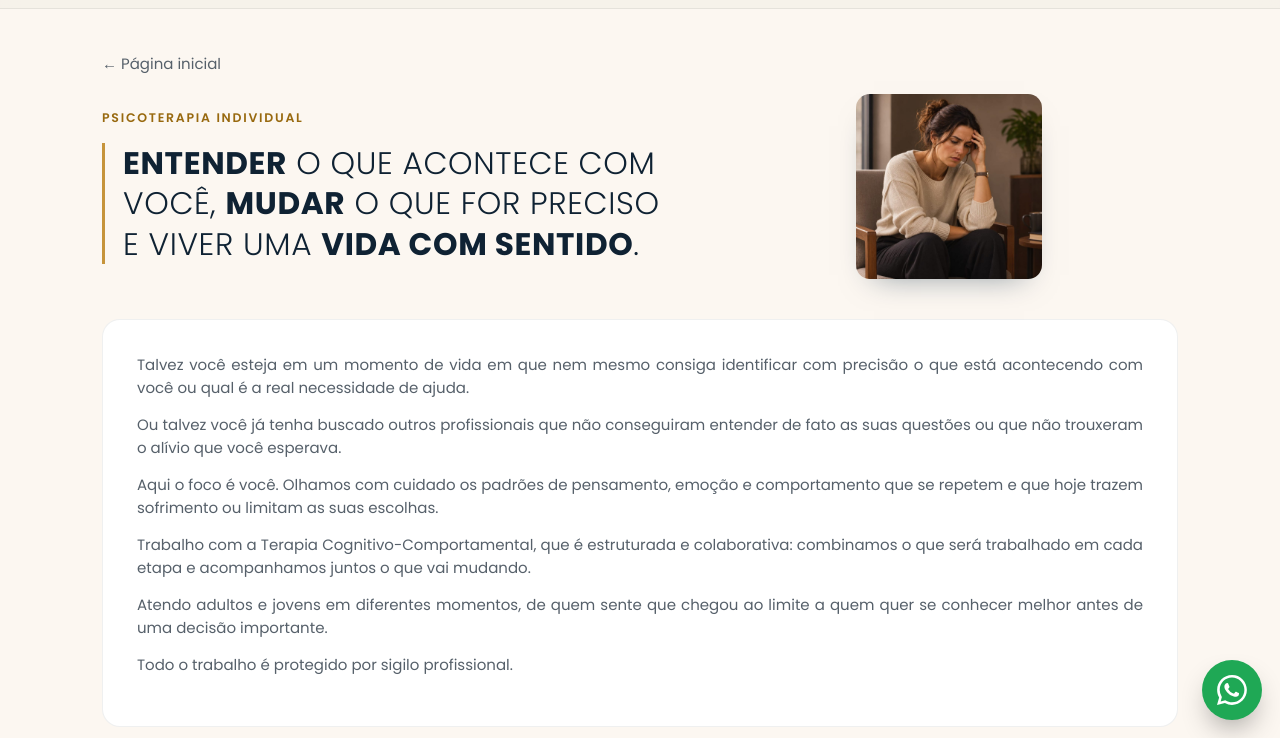
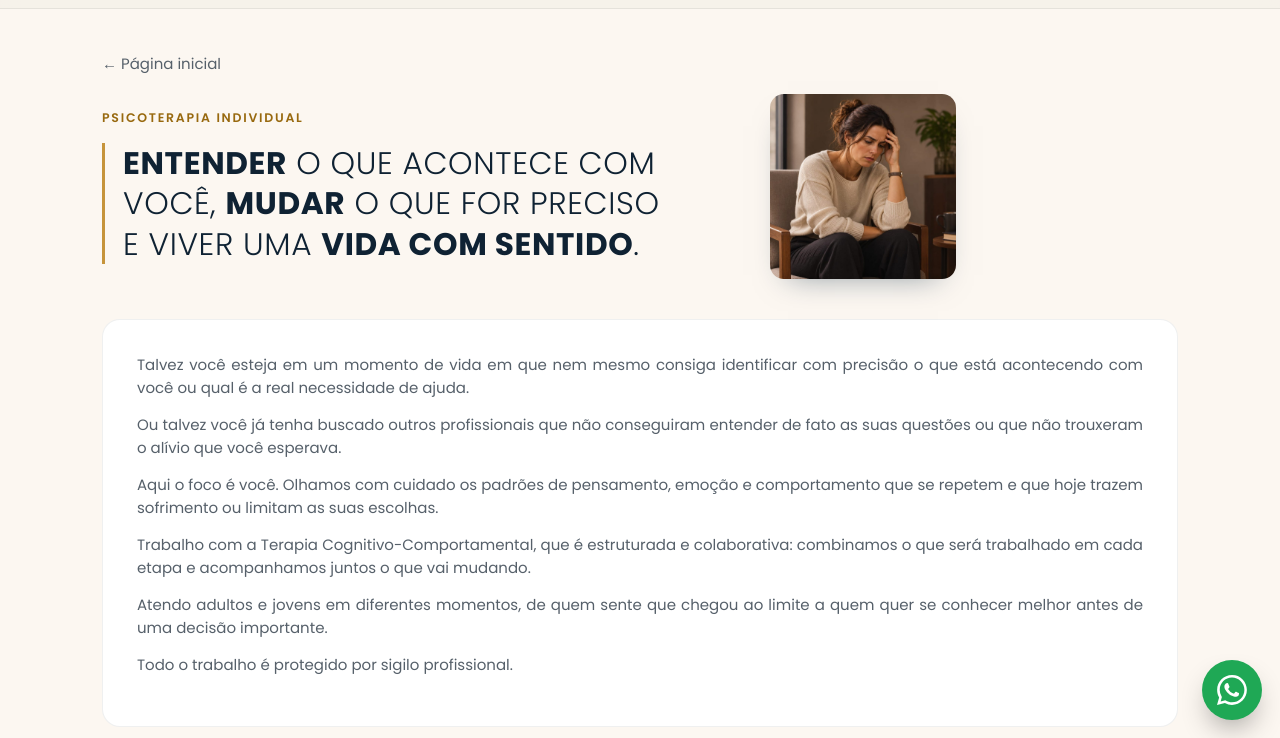
Before and after one commit to marceloxibiu/marceloxibiu.github.io, a plain HTML site: page terapia-individual/index.html in a window 1280 px wide. Shown: the part 62-800 px from the top of the page. Drawn offline with Linux system fonts and the light colour scheme.

Commit message:
Psicoterapia individual: foto volta à posição anterior (64px)

```diff
--- a/terapia-individual/index.html
+++ b/terapia-individual/index.html
@@ -407,7 +407,7 @@ main :is(p,li,.lead,.d,.area-text,figcaption,.note):not(.areas li):not(.how-head
         <span class="eyebrow">Psicoterapia individual</span>
         <h1 class="reveal"><b>Entender</b> o que acontece com você, <b>mudar</b> o que for preciso e viver uma <b>vida com sentido</b>.</h1>
       </div>
-      <img class="service-photo reveal" style="--dx:150px" src="/img/terapia-individual.jpg" alt="Mulher sentada em uma poltrona, de cabeça baixa e com a mão na testa, em um momento de preocupação" width="1000" height="1000" decoding="async">
+      <img class="service-photo reveal" style="--dx:64px" src="/img/terapia-individual.jpg" alt="Mulher sentada em uma poltrona, de cabeça baixa e com a mão na testa, em um momento de preocupação" width="1000" height="1000" decoding="async">
     </div>
     <div class="couple reveal" style="grid-template-columns:1fr;padding:34px">
       <div>
```
